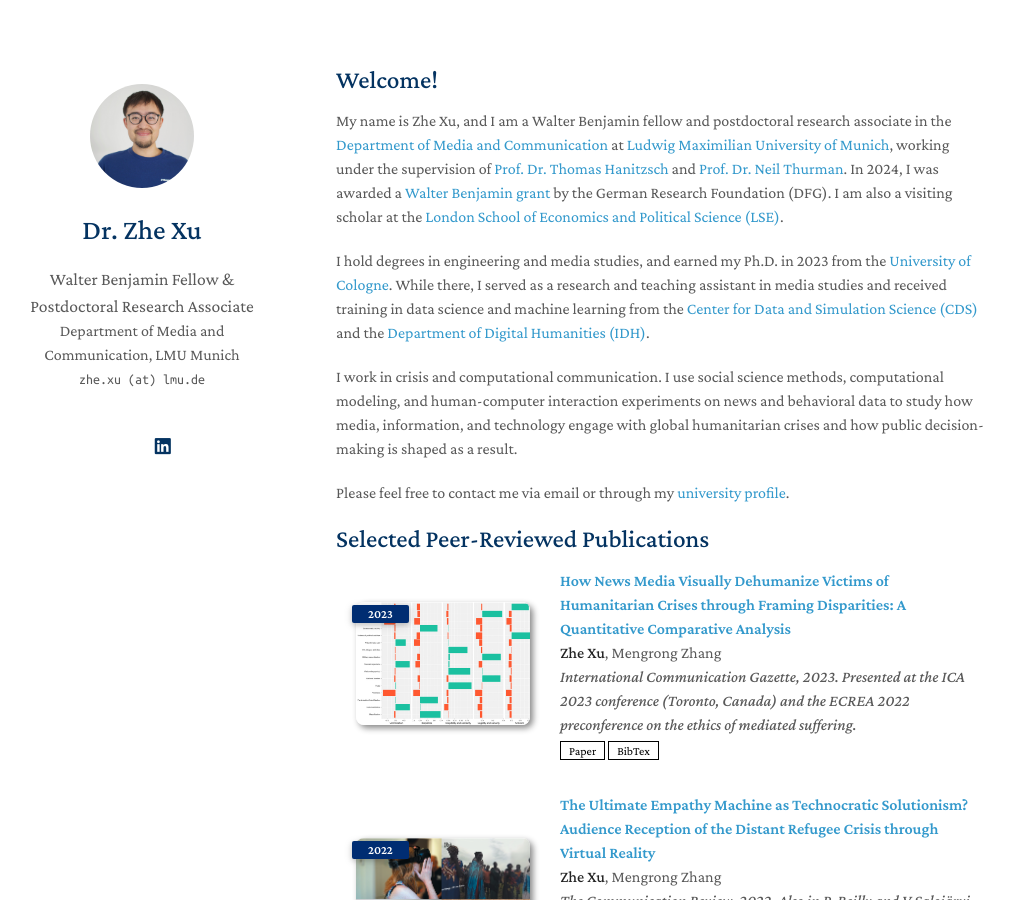
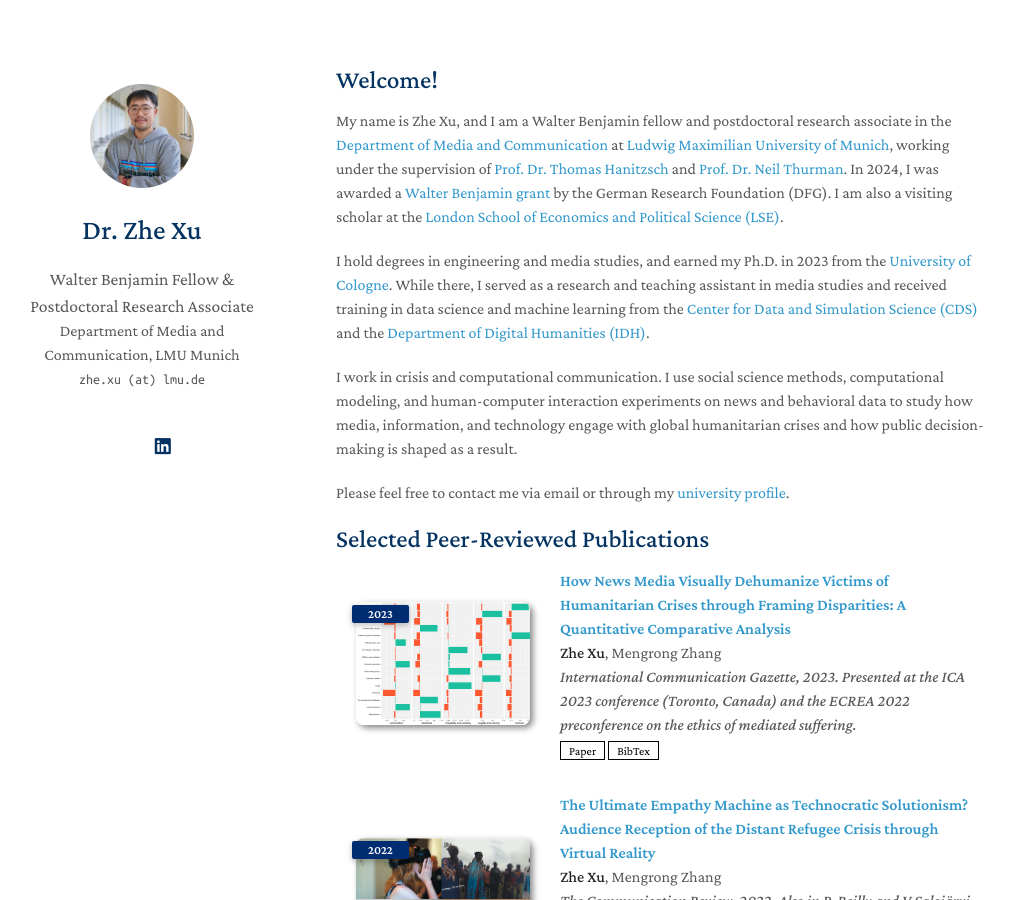
Before and after one commit to zhexuphd/home, a Jekyll site: the page built from index.md, in a window 1280 px wide and 900 px high. Shown: the whole window, without its empty margins (134-1148 px from the left). Built offline with Jekyll 4.4.1, drawn with Linux system fonts in a browser that asks for light colours; a style sheet for code colours, icons or effects is not loaded; our own code applies the rules of GitHub Pages for plain Markdown files.

Commit message:
Update _config.yml

```diff
--- a/_config.yml
+++ b/_config.yml
@@ -20,9 +20,9 @@
 
 # Images (e.g., your profile picture and your website's favicon)
 # "favicon" and "favicon_dark" are used for the light and dark modes, respectively.
-avatar: ./assets/img/IMG_4137.JPG
-favicon: ./assets/img/IMG_4137.JPG
-favicon_dark: ./assets/img/IMG_4137.JPG
+avatar: ./assets/img/headshota.jpg
+favicon: ./assets/img/headshota.jpg
+favicon_dark: ./assets/img/headshota.jpg
 
 # Footnote
 # You may use the option to disable the footnote, "Powered by Jekyll and Minimal Light theme."
```
